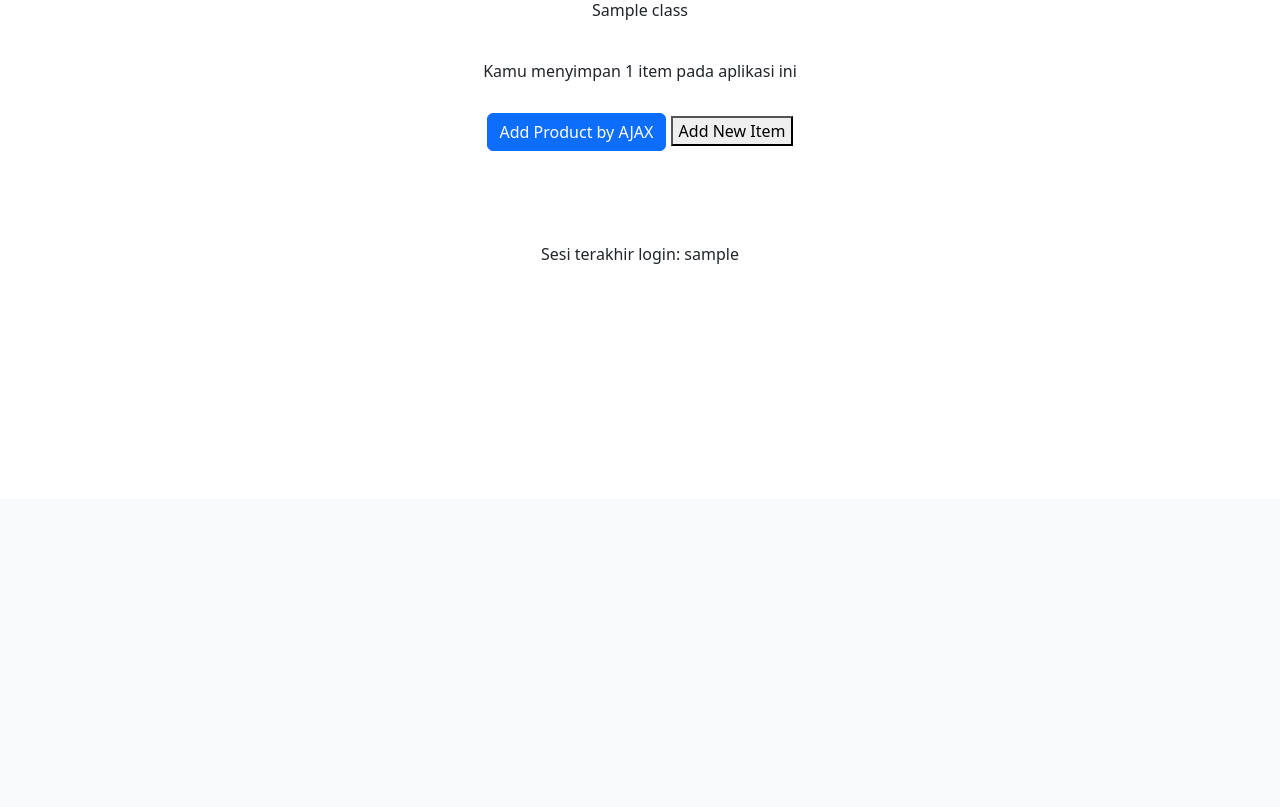
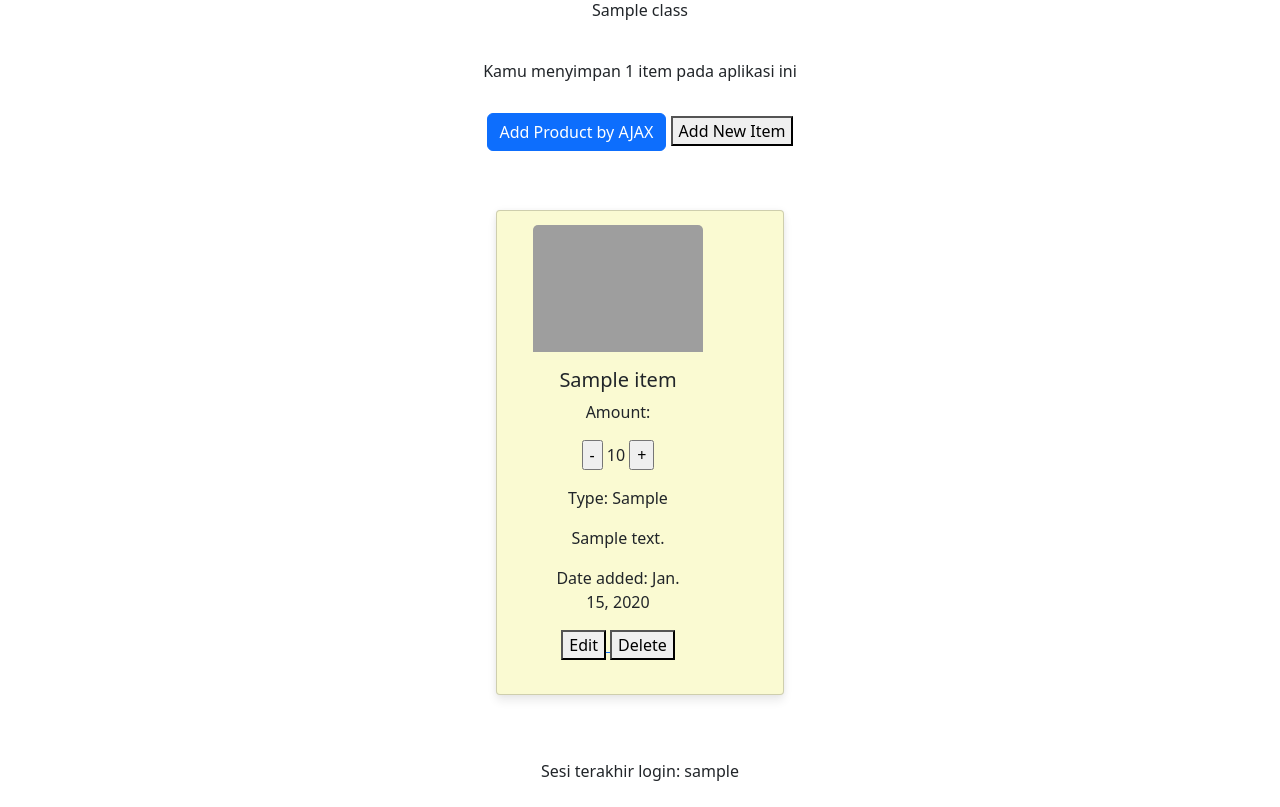
Before and after one commit to steven-fo/iStock, a Django app: template main/templates/main.html in a window 1280 px wide. Shown: the part 301-1108 px from the top of the page. Before the commit the page ends 565 px from the top, so only its background shows below. Run offline with Django 4.2, Linux system fonts and the light colour scheme; tables that the repository leaves empty hold one stand-in row (values such as "Sample post"); the template is opened without the code that fills it: values that come from a table or form of the project are taken from there, most other values are stand-ins (such as "Sample title", 1, 10 or a date in 2020); grey boxes are pictures that could not be loaded.

Commit message:
tes push demo

```diff
--- a/main/templates/main.html
+++ b/main/templates/main.html
@@ -72,7 +72,36 @@
         </a>
 
         <div class="card-container row justify-content-md-center text-center">
-
+          {% for item in items %}
+          <div class="card col col-lg-4 mx-5 my-3" style="width: 18rem;">
+              <img src="..." class="card-img-top" alt="Gambar belum ada">
+              <div class="card-body">
+                  <h5 class="card-title">{{item.name}}</h5>
+                  <p>Amount:</p>
+                  <form action="{% url 'main:sub_amount' item.name %}" method="post" style="display: inline;">
+                      {% csrf_token %}
+                      <input id="sub_button" type="submit" value="-" class=""/>
+                  </form>
+                  {{item.amount}}
+                  <form action="{% url 'main:add_amount' item.name %}" method="post" style="display: inline;">
+                      {% csrf_token %}
+                      <input id="add_button" type="submit" value="+" />
+                  </form>
+                  <p class="card-text mt-3">Type: {{item.type}}</p>
+                  <p class="card-text">{{item.description}}</p>
+                  <p class="card-text">Date added: {{item.date_added}}</p>
+                  <a href="{% url 'main:edit_item' item.pk %}">
+                    <button>
+                      Edit
+                    </button>
+                  </a>
+                  <form action="{% url 'main:delete_item' item.name %}" method="post" style="display: inline;">
+                      {% csrf_token %}
+                      <button id="delete_button" type="submit">Delete</button>
+                  </form>
+              </div>
+          </div>
+          {% endfor %}
         </div>
         <p class="mt-5">
         Sesi terakhir login: {{ last_login }}
@@ -120,42 +149,16 @@
         return fetch("{% url 'main:get_item_json' %}").then((res) => res.json())
       }
 
-      async function refreshItems() {
-        document.getElementById("card-container").innerHTML = ""
-        const items = await getItems()
-        items.forEach((item) => {
-          htmlString = `<div class="card col col-lg-4 mx-5 my-3" style="width: 18rem;">
-                <img src="..." class="card-img-top" alt="Gambar belum ada">
-                <div class="card-body">
-                    <h5 class="card-title">{{item.name}}</h5>
-                    <p>Amount:</p>
-                    <form action="{% url 'main:sub_amount' item.name %}" method="post" style="display: inline;">
-                        {% csrf_token %}
-                        <input id="sub_button" type="submit" value="-" class=""/>
-                    </form>
-                    {{item.amount}}
-                    <form action="{% url 'main:add_amount' item.name %}" method="post" style="display: inline;">
-                        {% csrf_token %}
-                        <input id="add_button" type="submit" value="+" />
-                    </form>
-                    <p class="card-text mt-3">Type: {{item.type}}</p>
-                    <p class="card-text">{{item.description}}</p>
-                    <p class="card-text">Date added: {{item.date_added}}</p>
-                    <a href="{% url 'main:edit_item' item.pk %}">
-                      <button>
-                        Edit
-                      </button>
-                    </a>
-                    <form action="{% url 'main:delete_item' item.name %}" method="post" style="display: inline;">
-                        {% csrf_token %}
-                        <button id="delete_button" type="submit">Delete</button>
-                    </form>
-                </div>
-            </div>`
-        })
-        document.getElementById("card-container").innerHTML = htmlString;
+      function addItem() {
+        fetch("{% url 'main:add_item_ajax' %}", {
+          method: "POST",
+          body: new FormData(document.querySelector('#form'))
+        }).then(refreshItems)
+
+        document.getElementById("form").reset()
+        return false
       }
 
-      refreshItems()
+      document.getElementById("button_add").onclick = addItem
     </script>
 {% endblock content %}
```
